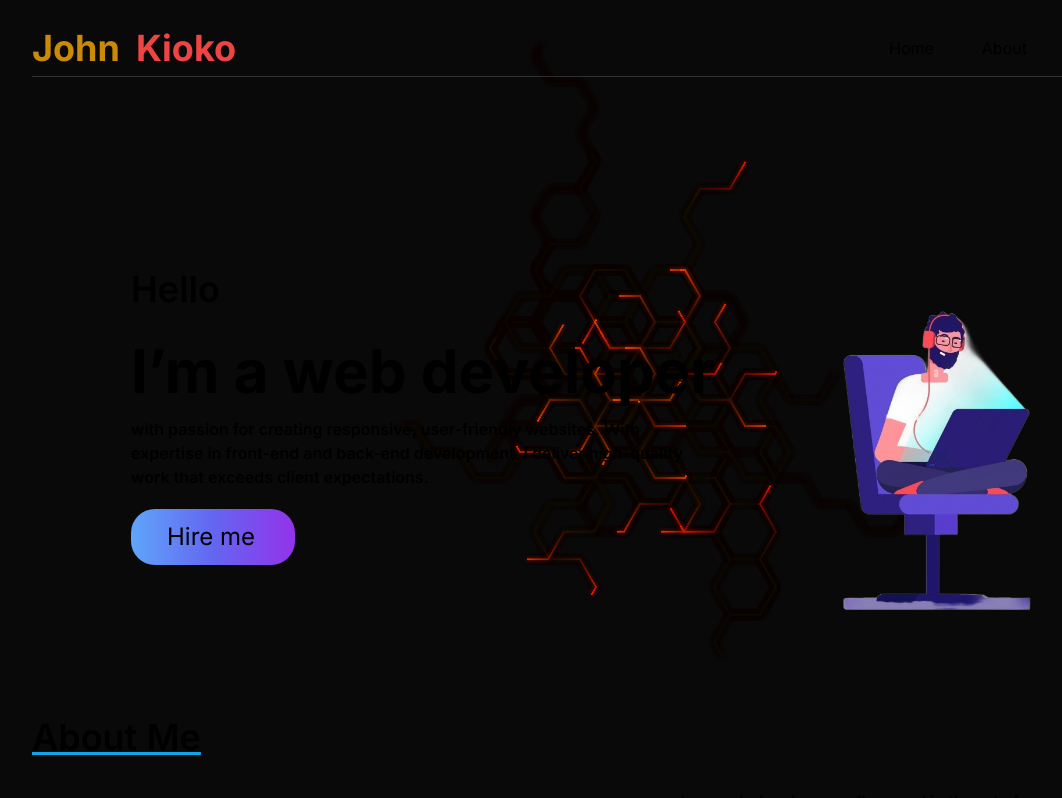
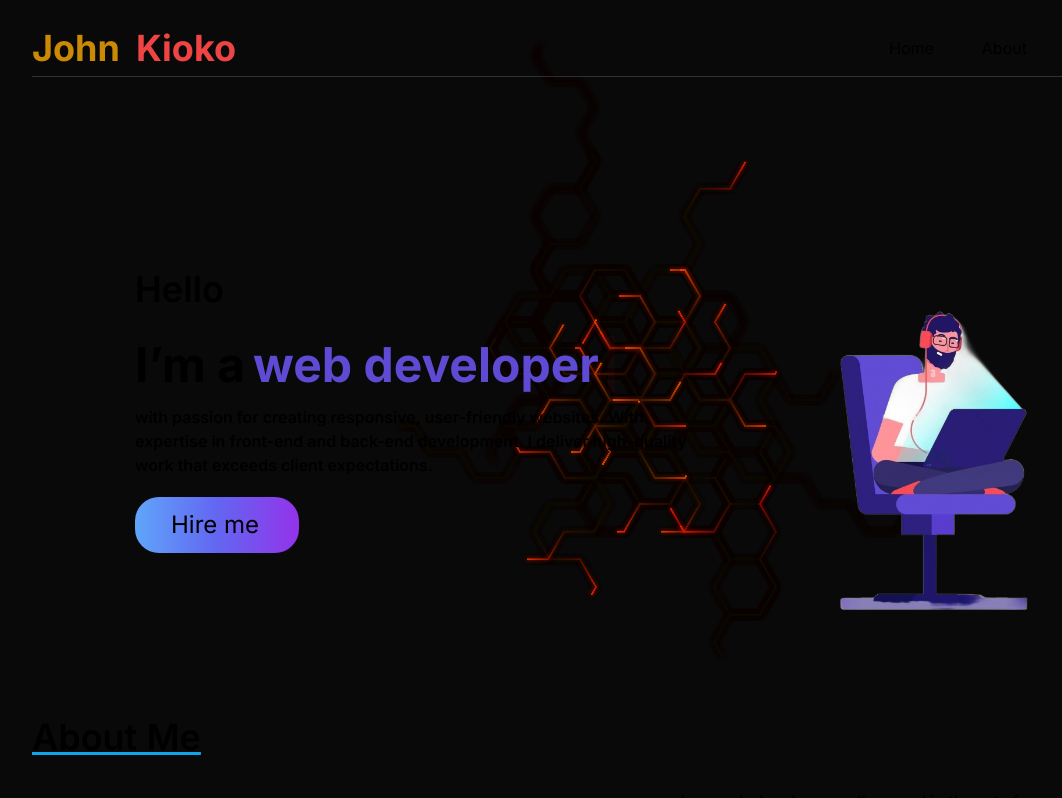
Before and after one commit to John-Mwanzia/Mwanzia, a Next.js app: page / in a window 1280 px wide. Shown: the top 798 px of the page, without its empty margins (0-1062 px from the left). Built offline with nearby package versions, Linux system fonts and the light colour scheme.

Commit message:
feat: add simple typewritter effect to hero text

```diff
--- a/components/HeroSection.tsx
+++ b/components/HeroSection.tsx
@@ -1,29 +1,49 @@
-import Image from "next/image";
-import React from "react";
+'use client';
+
+import Image from 'next/image';
+import React, { useEffect, useState } from 'react';
+import { useTypewriter, Cursor } from 'react-simple-typewriter';
 
 export default function HeroSection() {
+  const phrases = [
+    'Software Engineer',
+    'web developer',
+    'freelancer',
+    'fullStack Dev',
+  ];
+
+  const [currentText, setCurrentText] = useTypewriter({
+    words: phrases,
+    typeSpeed: 100,
+    loop: true,
+  });
+
   return (
     <>
       <div
-        className="flex flex-col sm:flex-row gap-x-16 lg:gap-x-20 mt-20 lg:mt-40 justify-center  relative  px-8 2xl:px-32 overflow-hidden container xl:gap-4 2xl:gap-x-36"
+        className="container relative mt-20 flex flex-col justify-center gap-x-16 overflow-hidden  px-8  sm:flex-row lg:mt-40 lg:gap-x-20 xl:gap-4 2xl:gap-x-36 2xl:px-32"
         id="Home"
       >
         <div data-aos="flip-right">
           <div>
-            <p className=" text-4xl sm:text-3xl lg:text-4xl  lg:px-0 px-4 sm:px-0 font-semibold  mb-8">
+            <p className=" mb-8 px-4 text-4xl  font-semibold sm:px-0 sm:text-3xl lg:px-0  lg:text-4xl">
               Hello
             </p>
-            <p className=" text-5xl sm:text-4xl lg:text-6xl  lg:px-0 px-4 sm:px-0 font-bold mb-4">
-              I’m a web developer
+            <p className=" mb-4 px-4 text-4xl  font-bold sm:px-0 sm:text-4xl lg:px-0 lg:text-5xl">
+              <span className="mr-2">I’m a</span>
+              <span className="text-[#5E4AD3]">{currentText}</span>
+              <span className="text-[#EF4444]">
+                <Cursor />
+              </span>
             </p>
-            <p className=" max-w-xl  text-base font-semibold px-4 sm:px-0 lg:px-0">
+            <p className=" max-w-xl  px-4 text-base font-semibold sm:px-0 lg:px-0">
               with passion for creating responsive, user-friendly websites. With
               expertise in front-end and back-end development, I deliver
               high-quality work that exceeds client expectations.
             </p>
           </div>
 
-          <button className=" flex-1 mt-5 ml-4 sm:ml-0 py-2 lg:py-3 pl-9 pr-10 bg-gradient-to-r from-blue-400 via-indigo-500 to-purple-600 rounded-3xl text-2xl ">
+          <button className=" ml-4 mt-5 flex-1 rounded-3xl bg-gradient-to-r from-blue-400 via-indigo-500 to-purple-600 py-2 pl-9 pr-10 text-2xl sm:ml-0 lg:py-3 ">
             Hire me
           </button>
         </div>
--- a/package.json
+++ b/package.json
@@ -22,6 +22,7 @@
     "react": "^18",
     "react-dom": "^18",
     "react-scroll": "^1.9.0",
+    "react-simple-typewriter": "^5.0.1",
     "tailwind-merge": "^2.3.0",
     "tailwindcss-animate": "^1.0.7"
   },
```
Also changed, not shown: 1 other file (tests, documents, lock files or other folders).
